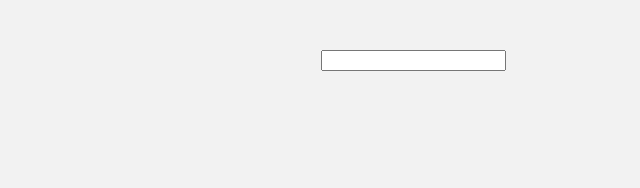
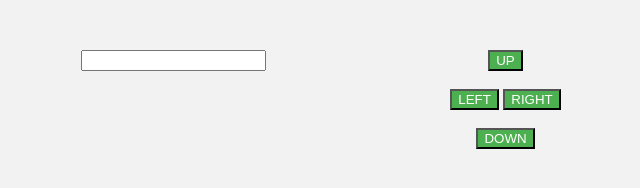
Before and after one commit to SaseraGH/wd-joycon-htmlcssjs, a plain HTML site: page index.html in a window 1280 px wide. Shown: the whole page, without its empty margins (227-867 px from the left). Drawn offline with Linux system fonts and the light colour scheme.

Commit message:
Commit kedua

```diff
--- a/index.html
+++ b/index.html
@@ -58,6 +58,13 @@
             " />
     </main>
 
+    <div style="text-align:center;width:480px;">
+        <button type="button" class="UP" onclick="alert('UP')">UP</button><br><br>
+        <button type="button" class="LEFT" onclick="alert('LEFT')">LEFT</button>
+        <button type="button" class="RIGHT" onclick="alert('RIGHT')">RIGHT</button><br><br>
+        <button type="button" class="DOWN" onclick="alert('DOWN')">DOWN</button>
+    </div>
+
 
 
 
```
